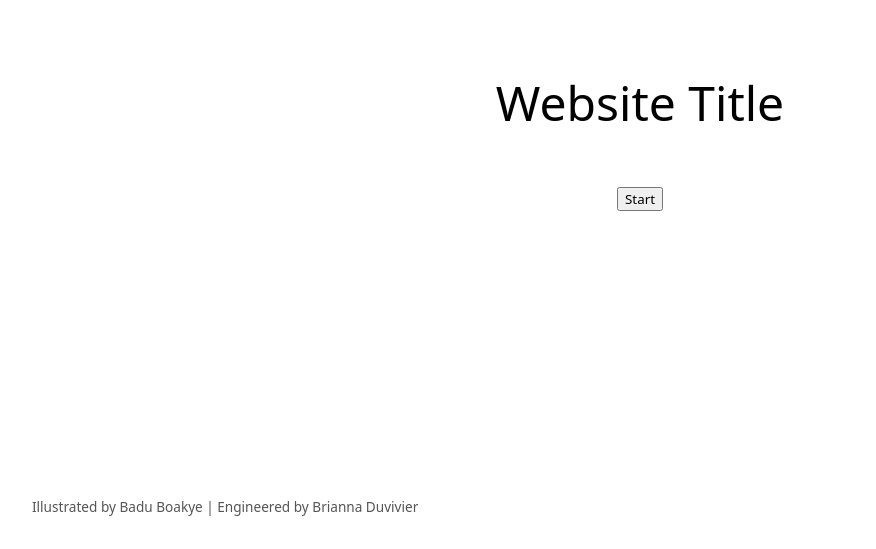
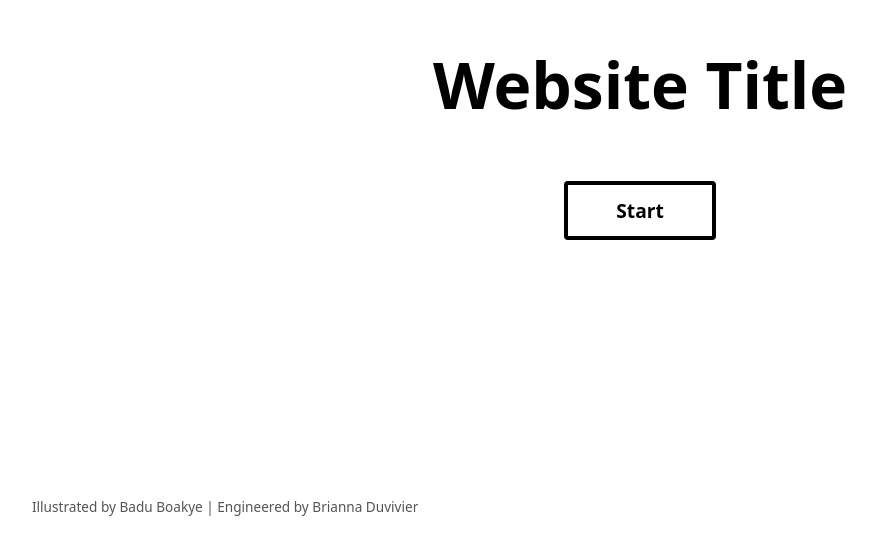
Before and after one commit to duvivierbri/video-game-character-showcase, a React (Vite) app: page / in a window 1280 px wide. Shown: the part 251-800 px from the top of the page, without its empty margins (0-876 px from the left). Built offline with nearby package versions, Linux system fonts and the light colour scheme; no server answers.

Commit message:
landing page styling

```diff
--- a/index.html
+++ b/index.html
@@ -4,7 +4,7 @@
     <meta charset="UTF-8" />
     <link rel="icon" type="image/svg+xml" href="/vite.svg" />
     <meta name="viewport" content="width=device-width, initial-scale=1.0" />
-    <title>characterwebsite</title>
+    <title>Character Showcase</title>
   </head>
   <body>
     <div id="root"></div>
--- a/src/App.css
+++ b/src/App.css
@@ -51,8 +51,61 @@
 }
 
 .landing-title {
-  font-size: 3rem;
-  font-weight: 400;
+  font-size: 4rem;
+  font-weight: 700;
+}
+
+.landing-buttons {
+  display: flex;
+  flex-direction: column;
+  align-items: center;
+  gap: 1.2rem;
+}
+
+.start-btn {
+  padding: 0.75rem 3rem;
+  font-size: 1.2rem;
+  font-weight: 700;
+  border: 4px solid black;
+  background: white;
+  border-radius: 4px;
+  cursor: pointer;
+  transition: background 0.2s;
+}
+
+.start-btn:hover {
+  background: #f0f0f0;
+}
+
+.story-btn-wrapper {
+  position: relative;
+  display: inline-flex;
+  align-items: center;
+}
+
+.story-btn {
+  padding: 0.75rem 3rem;
+  font-size: 1.2rem;
+  font-weight: 700;
+  border: 4px solid #aaa;
+  background: white;
+  border-radius: 4px;
+  color: #aaa;
+  cursor: not-allowed;
+}
+
+.coming-soon-badge {
+  position: absolute;
+  top: -10px;
+  right: -10px;
+  background: yellow;
+  color: black;
+  font-size: 0.65rem;
+  font-weight: 700;
+  padding: 2px 6px;
+  border-radius: 999px;
+  white-space: nowrap;
+  letter-spacing: 0.03em;
 }
 
 .landing-footer {
--- a/src/components/characterDetails/Inventory.jsx
+++ b/src/components/characterDetails/Inventory.jsx
@@ -1,4 +1,4 @@
-const ITEM_CATEGORIES = [
+export const ITEM_CATEGORIES = [
   { name: "Items", filter: "Item" },
   { name: "Equipment", filter: "Equipment" },
   { name: "Special", filter: "Special" },
```
